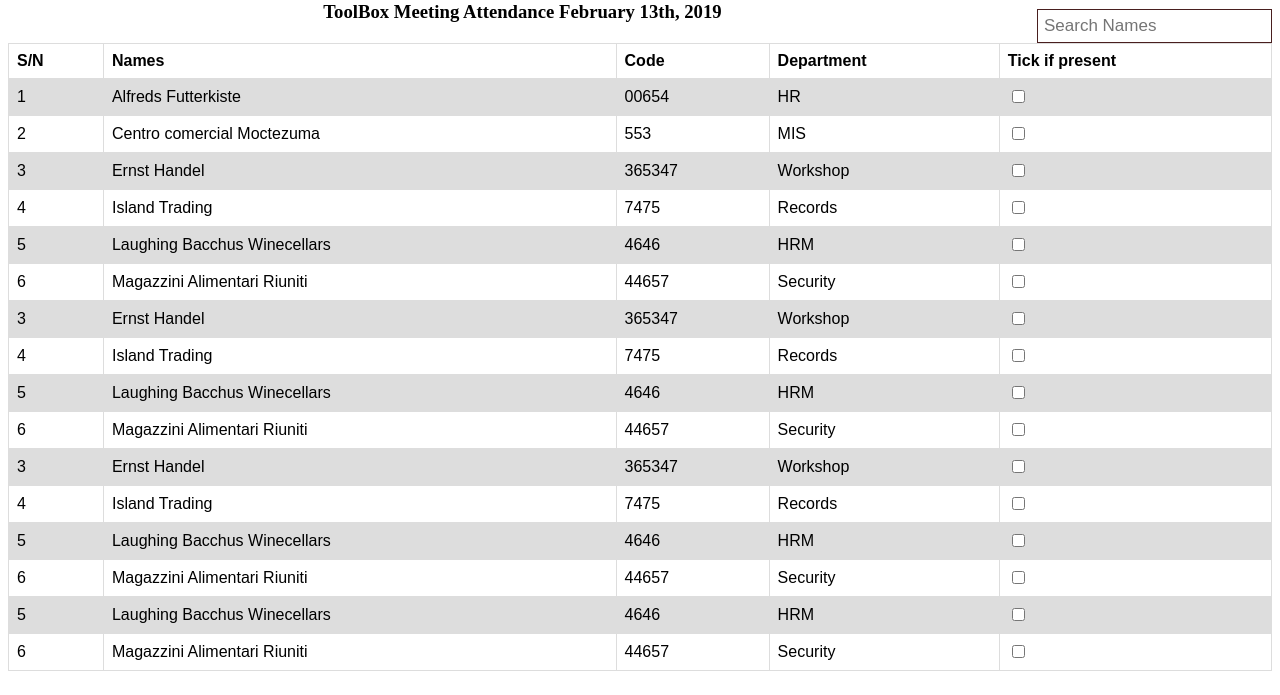
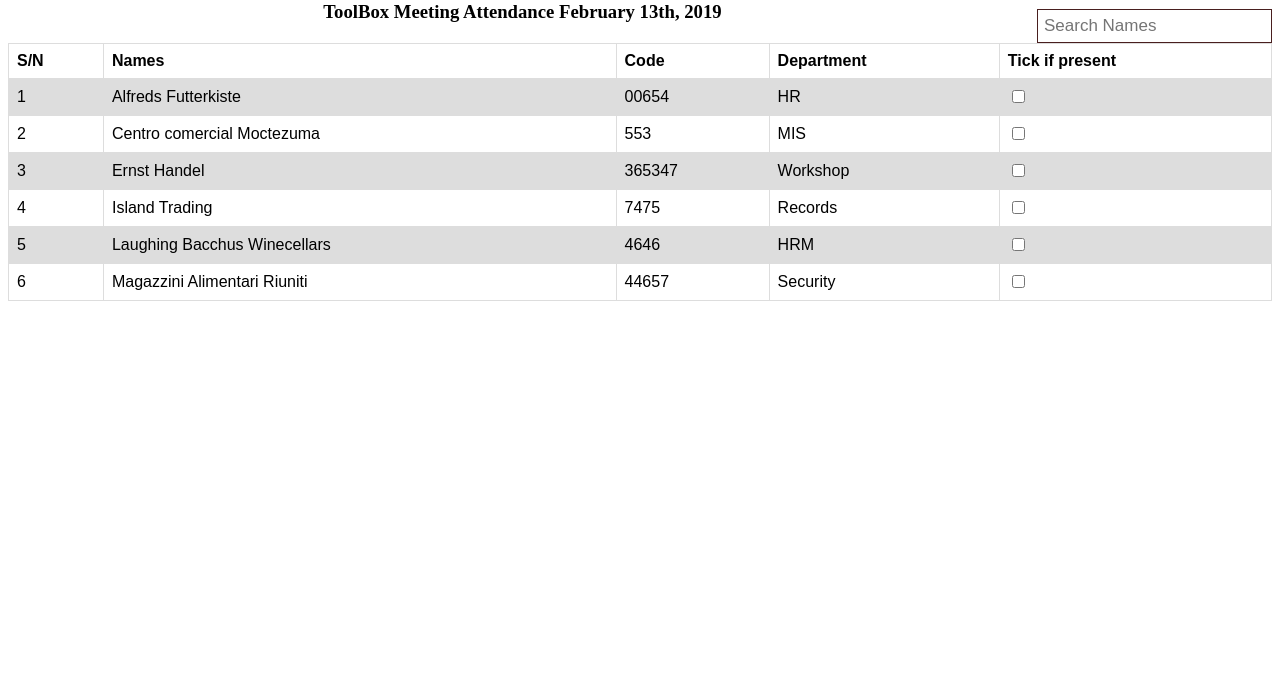
Before and after one commit to bishopsmile/bishopsmile, a plain HTML site: page index.html in a window 1280 px wide. Shown: the part 105-800 px from the top of the page. Drawn offline with Linux system fonts and the light colour scheme.

Commit message:
updated index file

```diff
--- a/index.html
+++ b/index.html
@@ -68,76 +68,6 @@
         <td>Security</td>
         <td><input type="checkbox" name="name1" /></td>
       </tr>
-      <tr>
-          <td>3</td>
-          <td>Ernst Handel</td>
-          <td>365347</td>
-          <td>Workshop</td>
-          <td><input type="checkbox" name="name1" /></td>
-        </tr>
-        <tr>
-          <td>4</td>
-          <td>Island Trading</td>
-          <td>7475</td>
-          <td>Records</td>
-          <td><input type="checkbox" name="name1" /></td>
-        </tr>
-        <tr>
-          <td>5</td>
-          <td>Laughing Bacchus Winecellars</td>
-          <td>4646</td>
-          <td>HRM</td>
-          <td><input type="checkbox" name="name1" /></td>
-        </tr>
-        <tr>
-          <td>6</td>
-          <td>Magazzini Alimentari Riuniti</td>
-          <td>44657</td>
-          <td>Security</td>
-          <td><input type="checkbox" name="name1" /></td>
-        </tr>
-        <tr>
-            <td>3</td>
-            <td>Ernst Handel</td>
-            <td>365347</td>
-            <td>Workshop</td>
-            <td><input type="checkbox" name="name1" /></td>
-          </tr>
-          <tr>
-            <td>4</td>
-            <td>Island Trading</td>
-            <td>7475</td>
-            <td>Records</td>
-            <td><input type="checkbox" name="name1" /></td>
-          </tr>
-          <tr>
-            <td>5</td>
-            <td>Laughing Bacchus Winecellars</td>
-            <td>4646</td>
-            <td>HRM</td>
-            <td><input type="checkbox" name="name1" /></td>
-          </tr>
-          <tr>
-            <td>6</td>
-            <td>Magazzini Alimentari Riuniti</td>
-            <td>44657</td>
-            <td>Security</td>
-            <td><input type="checkbox" name="name1" /></td>
-          </tr>
-          <tr>
-              <td>5</td>
-              <td>Laughing Bacchus Winecellars</td>
-              <td>4646</td>
-              <td>HRM</td>
-              <td><input type="checkbox" name="name1" /></td>
-            </tr>
-            <tr>
-              <td>6</td>
-              <td>Magazzini Alimentari Riuniti</td>
-              <td>44657</td>
-              <td>Security</td>
-              <td><input type="checkbox" name="name1" /></td>
-            </tr>
     </table>
 </body>
 </html>
```
